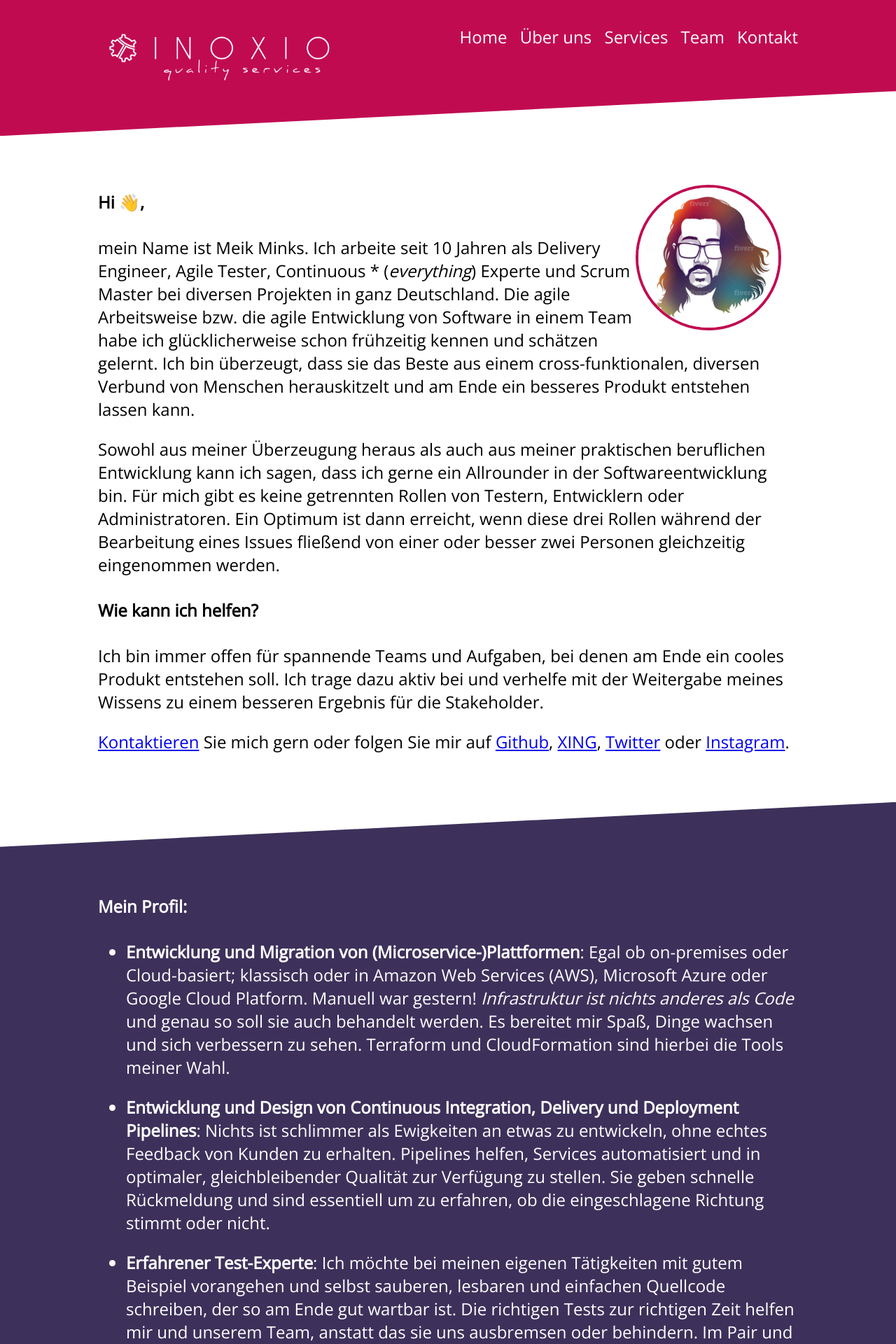
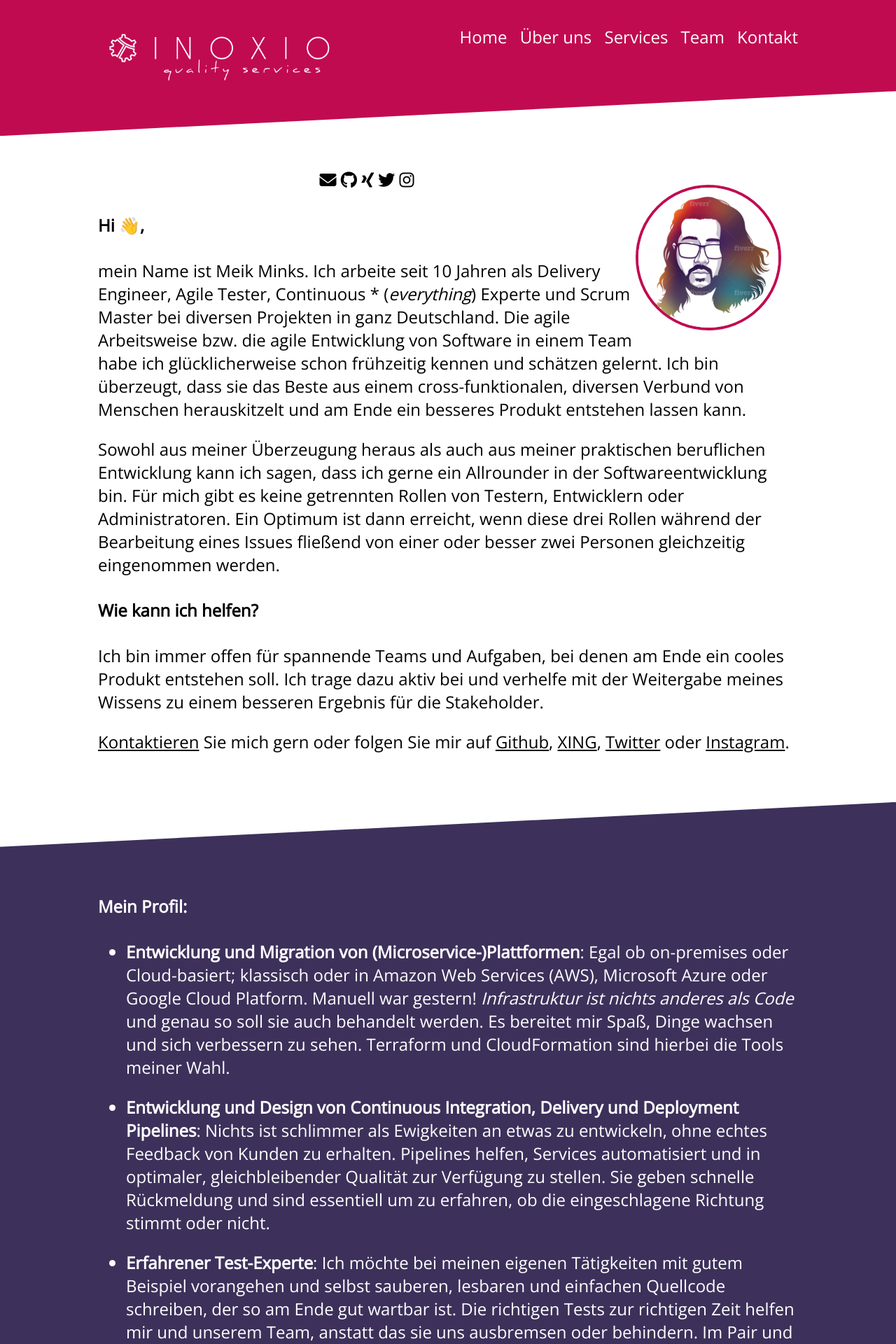
Before and after one commit to inoxio/inoxio.github.io, a Jekyll site: the page built from mminks.html, in a window 1280 px wide. Shown: the top 1920 px of the page at 70% size. Built offline with Jekyll 4.4.1, drawn with Linux system fonts in a browser that asks for light colours; nearby versions of some CDN libraries; some of the changed text lies outside the part shown.

Commit message:
style links on Meik's page. add CV pdf

```diff
--- a/_includes/sections/mminks/cv.md
+++ b/_includes/sections/mminks/cv.md
@@ -1,3 +1,4 @@
 #### Curriculum Vitae
 
-Meinen aktuellen CV mit allen Feinheiten in übersichtlicher Form gibt es hier als Download.
+Meinen aktuellen CV mit allen Feinheiten in übersichtlicher Form gibt es [hier](/assets/Profil_Meik_Minks.pdf) als
+Download.
--- a/_includes/sections/mminks/hello.md
+++ b/_includes/sections/mminks/hello.md
@@ -1,3 +1,11 @@
+<center>
+    <a href="mailto:mminks@inoxio.de"><i class="fa fa-envelope" aria-hidden="true"></i></a>
+    <a href="https://github.com/mminks"><i class="fa fa-github" aria-hidden="true"></i></a>
+    <a href="https://www.xing.com/profile/Meik_Minks/cv"><i class="fa fa-xing" aria-hidden="true"></i></a>
+    <a href="https://twitter.com/meikminks"><i class="fa fa-twitter" aria-hidden="true"></i></a>
+    <a href="https://www.instagram.com/meik_m_punkt/"><i class="fa fa-instagram" aria-hidden="true"></i></a>
+</center>
+
 #### Hi 👋,
 
 mein Name ist Meik Minks. Ich arbeite seit 10 Jahren als Delivery Engineer, Agile Tester,
--- a/_sass/mminks.scss
+++ b/_sass/mminks.scss
@@ -12,4 +12,14 @@
       float: right;
     }
   }
+
+  a {
+    color: inherit;
+  }
 }
+
+section#mminks-profile {
+  a {
+    color: inherit;
+  }
+}
```
Also changed, not shown: 1 other file.
